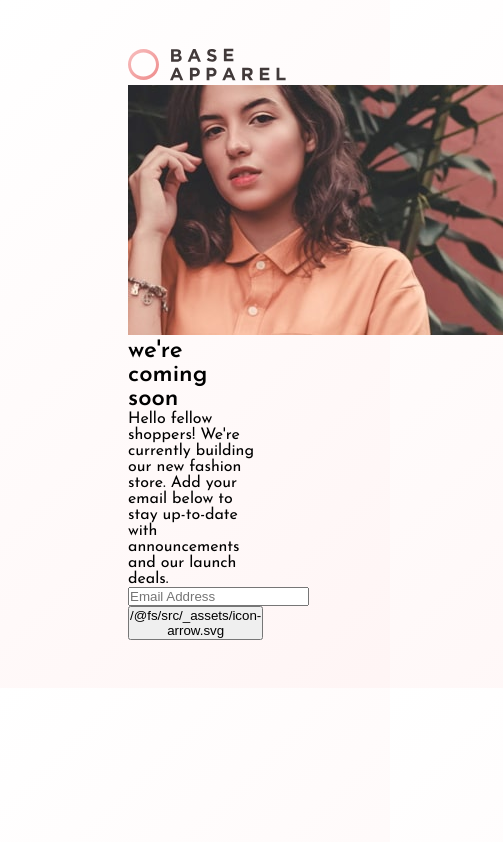
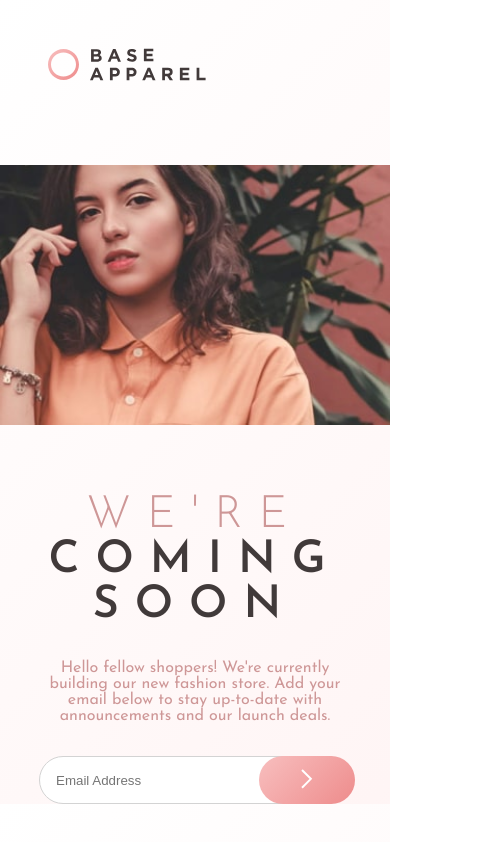
Before and after one commit to uthanhercules/coming-soon-page, a React (Create React App) app: page / in a window 390 px wide. Shown: the whole page, 503 px wide, since content can reach past the window. Built offline with nearby package versions, Linux system fonts and the light colour scheme.

Commit message:
:calling: Style done for desktops and mobile

```diff
--- a/src/App.js
+++ b/src/App.js
@@ -8,19 +8,20 @@ import mobileGirlImage from './_assets/hero-mobile.jpg';
 
 const App = function MainApp() {
   return (
-    <>
+    <main>
+      <article className="content">
         <header>
           <img src={headerLogo} alt="Base Apparel Logo" />
         </header>
-      <main>
         <article className="mobileImage">
           <img src={mobileGirlImage} alt="Girl posing with a orange shirt" />
         </article>
-        <article className="content">
         <h1>
           <span>we&apos;re</span>
-            {' '}
-            coming soon
+          <br />
+          coming
+          <br />
+          soon
         </h1>
         <p>
           Hello fellow shoppers! We&apos;re currently building our new fashion store.
@@ -28,14 +29,15 @@ const App = function MainApp() {
         </p>
         <section className="input">
           <input type="email" placeholder="Email Address" />
-            <button type="submit">{ submitIcon }</button>
+          <button type="submit">
+            <img src={submitIcon} alt="Submit Button" />
+          </button>
         </section>
       </article>
       <article className="desktopImage">
         <img src={desktopGirlImage} alt="Girl posing with a orange shirt" />
       </article>
     </main>
-    </>
   );
 };
 
--- a/src/App.scss
+++ b/src/App.scss
@@ -12,7 +12,7 @@ html {
 }
 
 body {
-  padding: 3rem 8rem;
+  max-width: 100vw;
   background-image: $lightGradient;
   background-size: cover;
 }
@@ -21,10 +21,119 @@ body {
   .mobileImage {
     display: none;
   }
+
+  .content {
+    padding: 3rem 15rem 0 10rem;
+  }
+
+  body {
+    height: 100vh;
+    overflow-y: hidden;
+  }
+
+  button {
+    position: relative;
+    right: 2.5rem;
+  }
 }
 
 @media (max-width: 1269px) {
   .desktopImage {
     display: none;
   }
+
+  .mobileImage {
+    margin-bottom: 4rem;
+
+    img {
+      width: 100%;
+    }
+  }
+
+  header {
+    padding-left: 3rem;
+  }
+
+  .content {
+    display: flex;
+    padding: 3rem 0 0 0;
+
+    p {
+      padding: 0 10%;
+      text-align: center;
+    }
+
+    h1 {
+      font-size: 2.8rem;
+      text-align: center
+    }
+  }
+
+  .input {
+    margin: 0 auto;
+    align-self: center;
+    width: 80%;
+
+    button {
+      position: absolute;
+      right: 2.2rem;
+    }
+  }
 }
+
+main {
+  display: flex;
+
+  header {
+    margin-bottom: 5rem;
+  }
+
+  .content {
+    display: flex;
+    flex-direction: column;
+  }
+
+  h1 {
+    font-size: 4rem;
+    letter-spacing: 1rem;
+    text-transform: uppercase;
+    color: $DarkGrayishRed;
+
+    span {
+      color: $desaturatedRed;
+      font-weight: 300;
+    }
+  }
+
+  p {
+    margin: 2rem 0;
+    color: $desaturatedRed;
+  }
+
+  .desktopImage {
+    img {
+      height: 100vh;
+    }
+  }
+
+  .input {
+    display: flex;
+
+    input {
+      width: 110%;
+      height: 3rem;
+      padding-left: 1rem;
+      border-radius: 25px;
+      outline: none;
+      border: solid lightgrey 1px;
+    }
+
+    button {
+      width: 6rem;
+      height: 3rem;
+      border-radius: 25px;
+      border: none;
+      background-image: $redGradient;
+    }
+  }
+}
```
Lines whose indentation alone changed are shown as unchanged.
